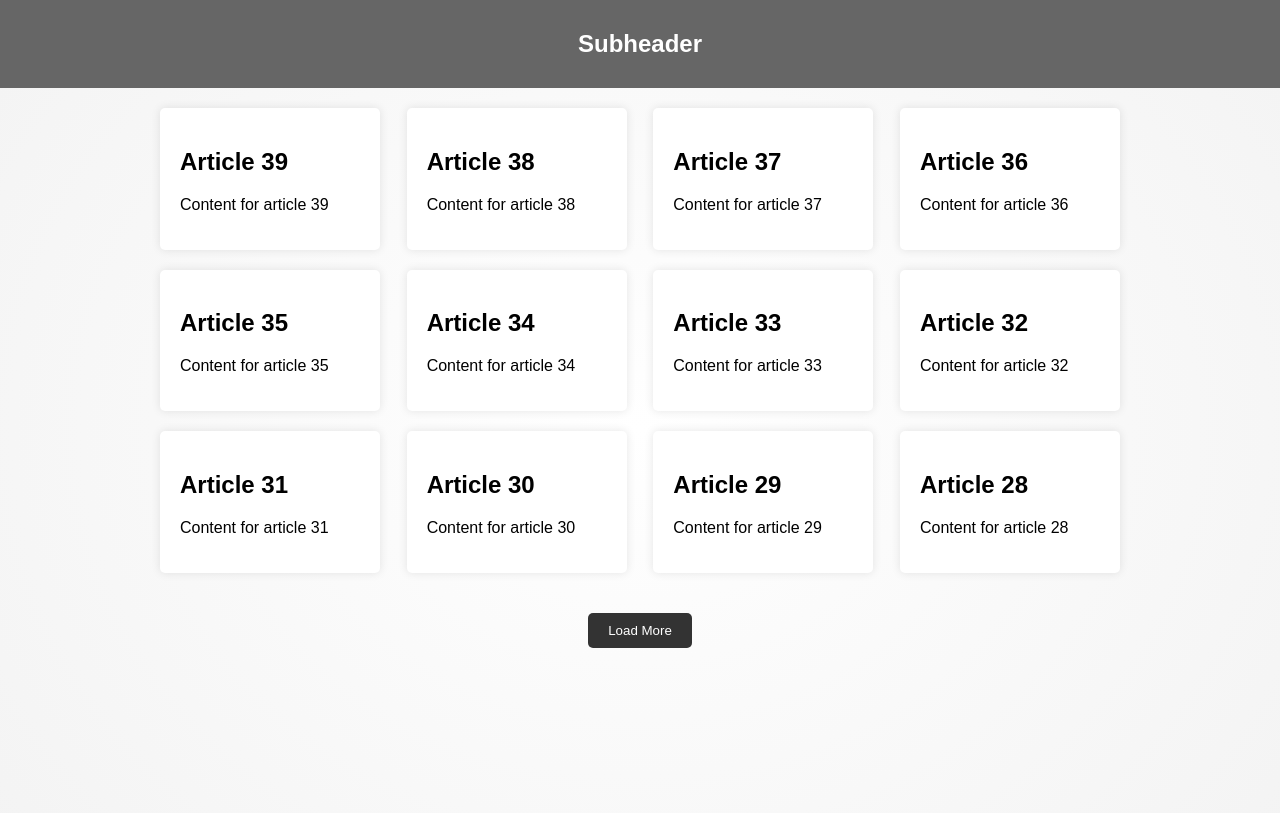
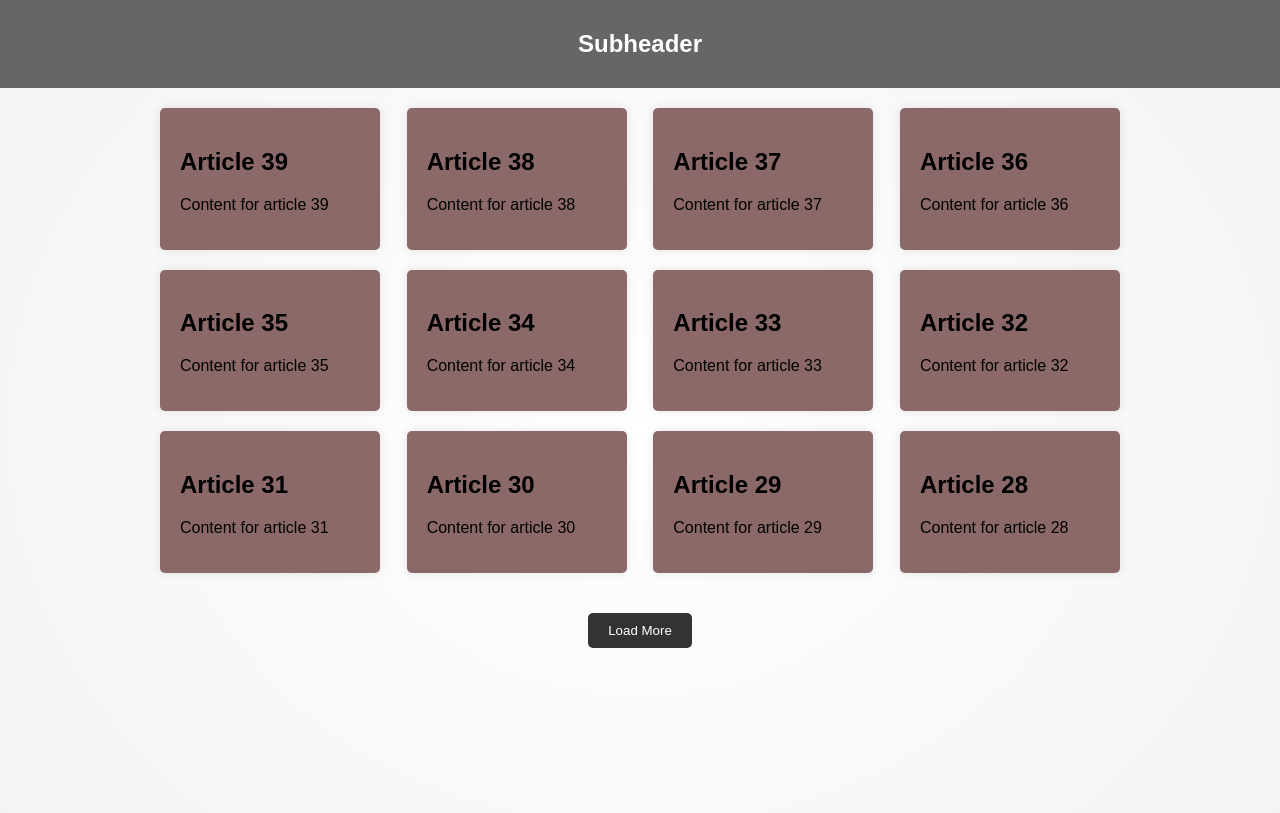
Before and after one commit to Guimill/MyFan, a Django app: page / in a window 1280 px wide. Shown: the part 100-913 px from the top of the page. Run offline with Django 4.2, Linux system fonts and the light colour scheme; data comes from the database, SQL or seed files in the repository.

```diff
--- a/MiFan/static/main.css
+++ b/MiFan/static/main.css
@@ -33,7 +33,7 @@ header, footer {
 }
 
 .article {
-  background-color: #fff;
+  background-color: #8b6969;
   padding: 20px;
   margin-bottom: 20px;
   border-radius: 5px;
```
Also changed, not shown: MiFan/static/Octocat.png (deleted).
